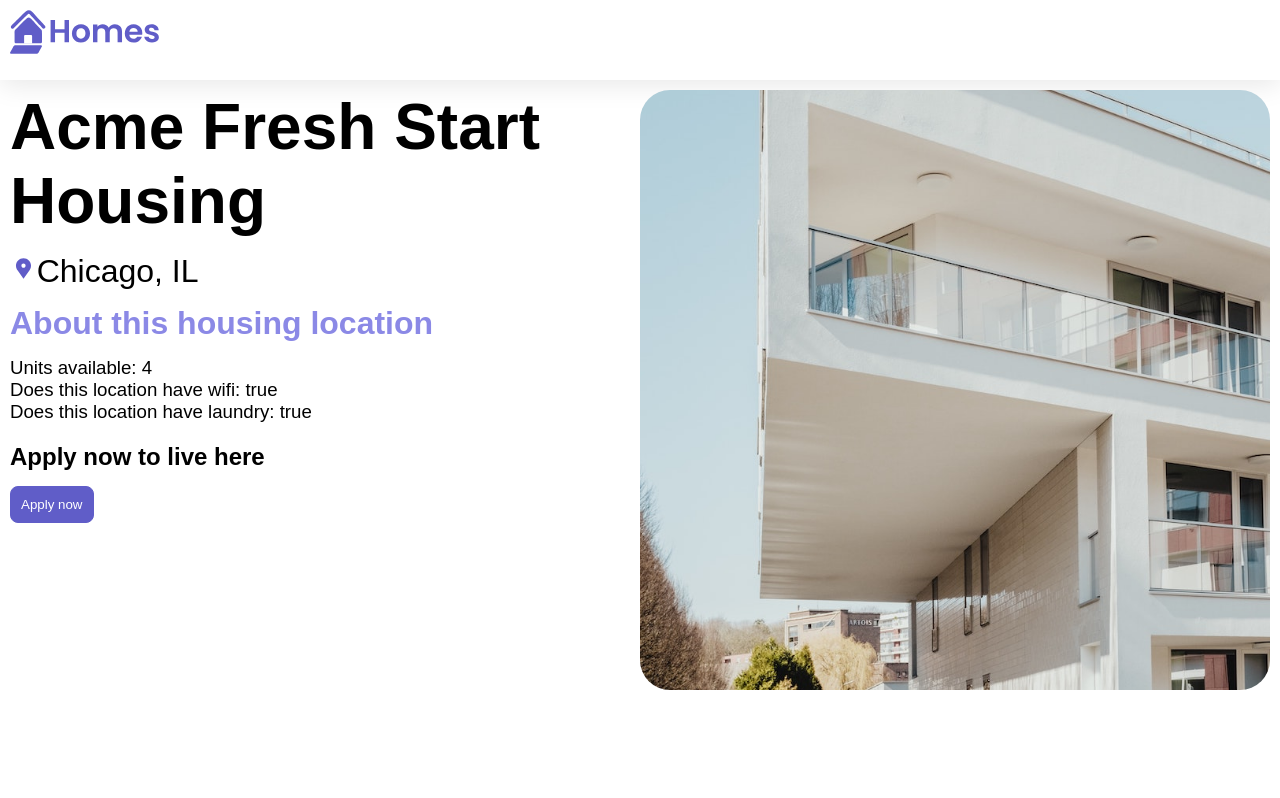
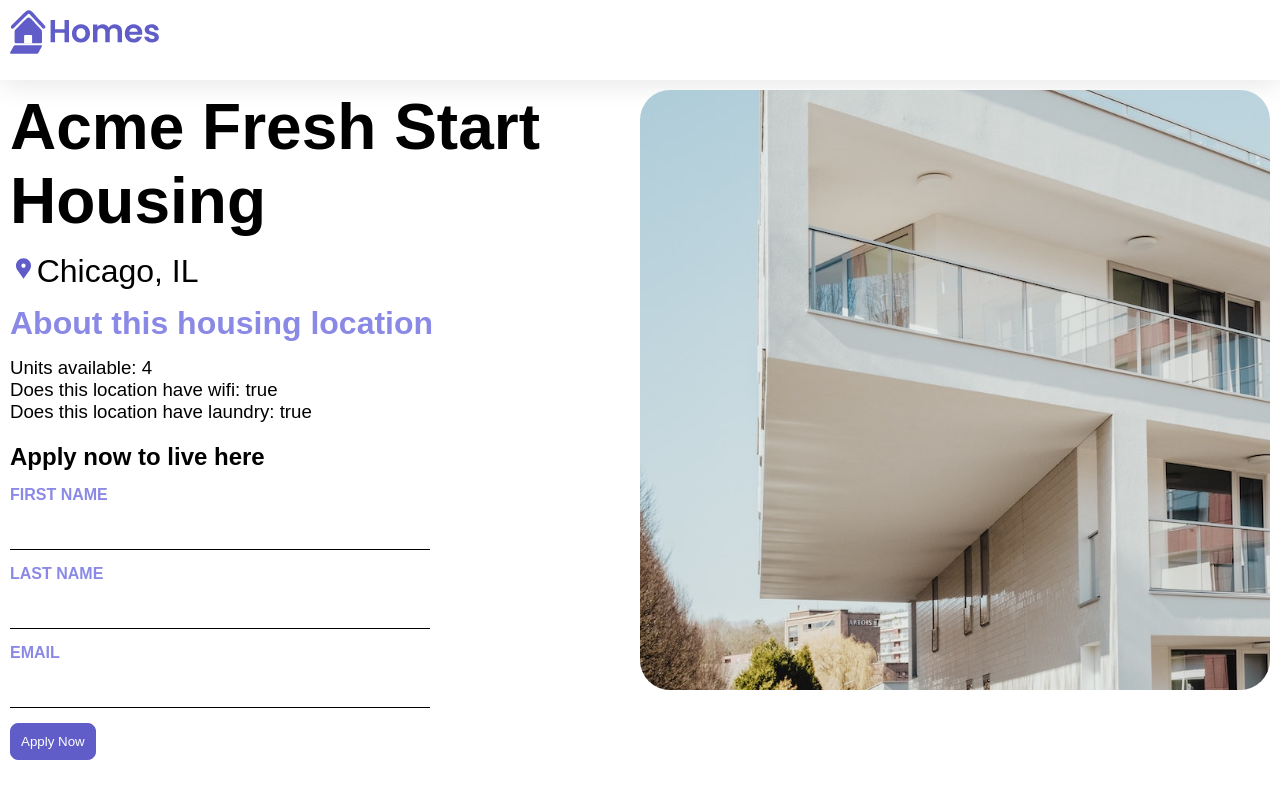
Before and after one commit to mikesheehy/homes-app, an Angular app: page /details/0 in a window 1280 px wide. Built offline with nearby package versions, Linux system fonts and the light colour scheme.

Commit message:
Add form to details page

```diff
--- a/src/app/details/details.component.ts
+++ b/src/app/details/details.component.ts
@@ -3,11 +3,12 @@
 import { ActivatedRoute } from '@angular/router';
 import { HousingService } from '../housing.service';
 import { HousingLocation } from '../housing-location';
+import { FormControl, FormGroup, ReactiveFormsModule } from '@angular/forms';
 
 @Component({
   selector: 'app-details',
   standalone: true,
-  imports: [CommonModule],
+  imports: [CommonModule, ReactiveFormsModule],
   template: `
   <article>
     <img class="listing-photo" [src]="housingLocation?.photo">
@@ -25,7 +26,18 @@
     </section>
     <section class="listing-apply">
       <h2 class="section-heading">Apply now to live here</h2>
-      <button class="primary" type="button">Apply now</button>
+      <form [formGroup]="applyForm">
+        <label for="first-name">First Name</label>
+        <input id="first-name" type="text" formControlName="firstName">
+
+        <label for="last-name">Last Name</label>
+        <input id="last-name" type="text" formControlName="lastName">
+
+        <label for="email">Email</label>
+        <input id="email" type="email" formControlName="email">
+        <button type="submit" class="primary">Apply Now</button>
+      </form>
+
     </section>
   </article>
   `,
@@ -35,6 +47,11 @@
   route: ActivatedRoute = inject(ActivatedRoute);
   housingService = inject(HousingService);
   housingLocation: HousingLocation | undefined;
+  applyForm = new FormGroup({
+    firstName: new FormControl(''),
+    lastName: new FormControl(''),
+    email: new FormControl('')
+  })
 
   constructor() {
     const housingLocationId = Number(this.route.snapshot.params['id'])
```
